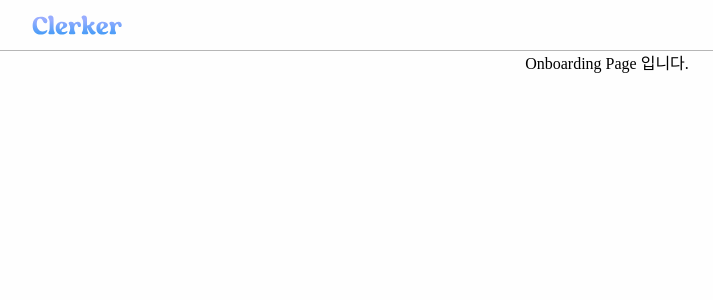
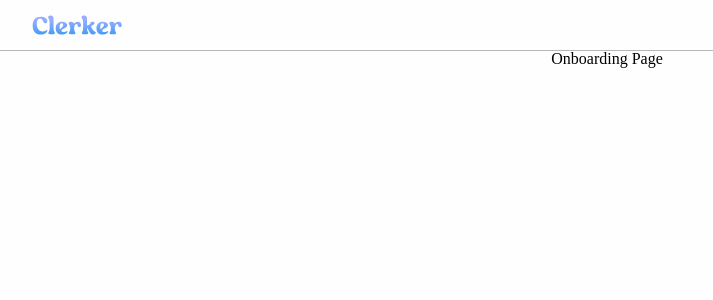
Before and after one commit to D-X-W-Clerker/clerker-frontend, a React (Create React App) app: page / in a window 1280 px wide. Shown: the top 300 px of the page, without its empty margins (33-746 px from the left). Built offline with nearby package versions, Linux system fonts and the light colour scheme; a web font is replaced by a local one.

Commit message:
refactor: import 최적화

```diff
--- a/src/pages/OnboardingPage.tsx
+++ b/src/pages/OnboardingPage.tsx
@@ -1,7 +1,7 @@
 import React from 'react';
 import styled from 'styled-components';
-import { ItemsCenterCol } from '../styles/FlexModule';
-import { Header } from '../components';
+import { Header } from '@components';
+import { ItemsCenterCol } from '@styles';
 
 const Container = styled(ItemsCenterCol)`
   height: 100vh;
@@ -13,7 +13,7 @@ const OnboardingPage: React.FC = () => {
   return (
     <Container>
       <Header />
-      Onboarding Page 입니다.
+      Onboarding Page
     </Container>
   );
 };
```
